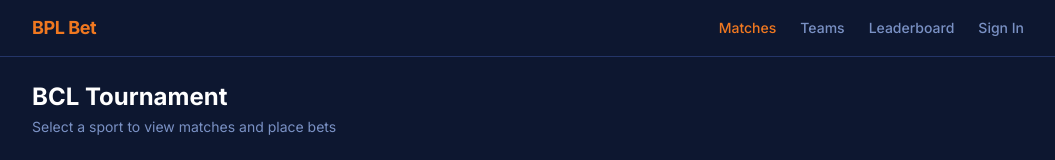
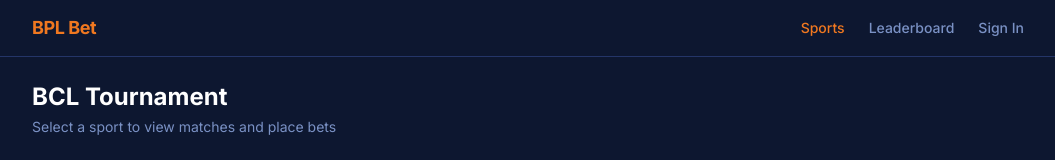
Before and after one commit to sklls/bcl-bet, a Next.js app: page / in a window 1280 px wide. Shown: the top 160 px of the page, without its empty margins (112-1167 px from the left). Built offline with nearby package versions, Linux system fonts and the light colour scheme; no server answers; the database is empty.

Commit message:
feat: navbar — rename Matches to Sports, remove public Teams link

```diff
--- a/components/ui/Navbar.tsx
+++ b/components/ui/Navbar.tsx
@@ -54,8 +54,7 @@ export default function Navbar() {
         </Link>
 
         <div className="flex items-center gap-6">
-          {navLink('/', 'Matches')}
-          {navLink('/teams', 'Teams')}
+          {navLink('/', 'Sports')}
           {navLink('/leaderboard', 'Leaderboard')}
           {user && navLink('/dashboard', 'My Bets')}
           {user?.role === 'admin' && navLink('/admin', 'Admin')}
```
